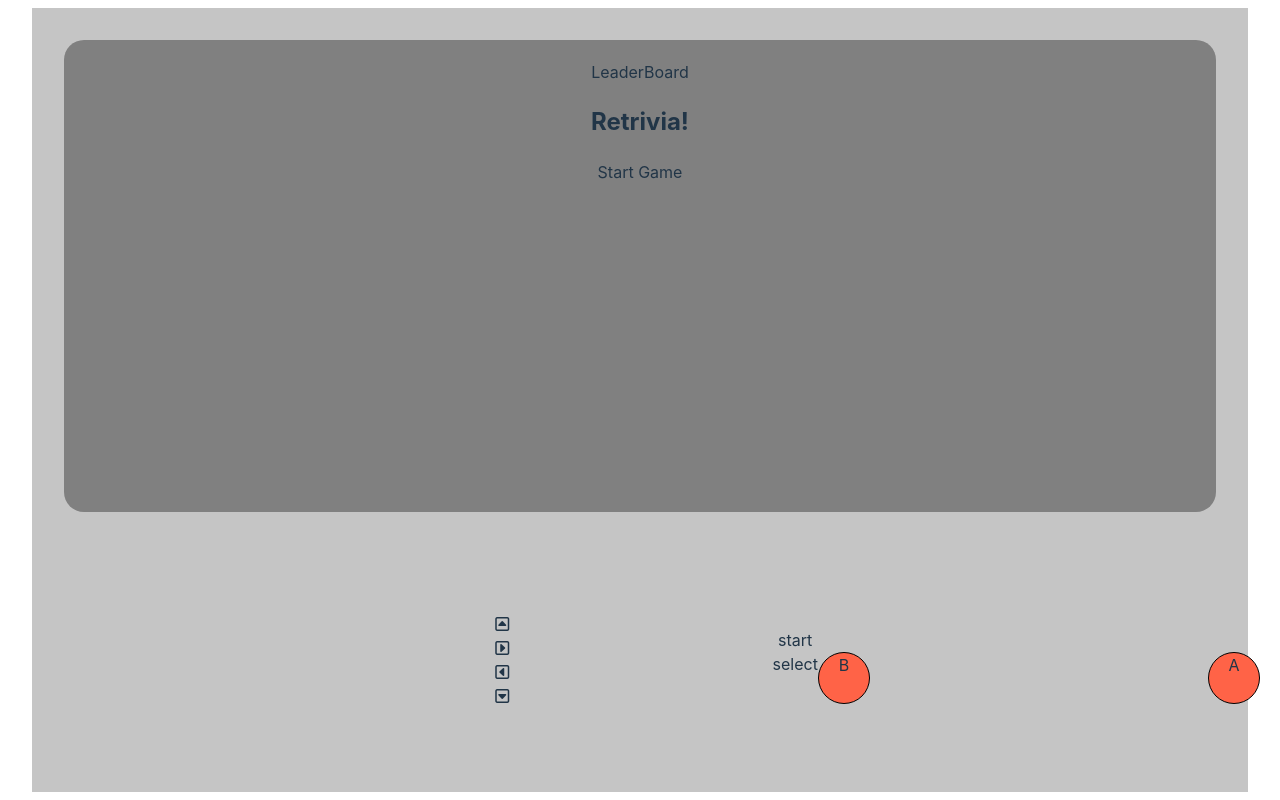
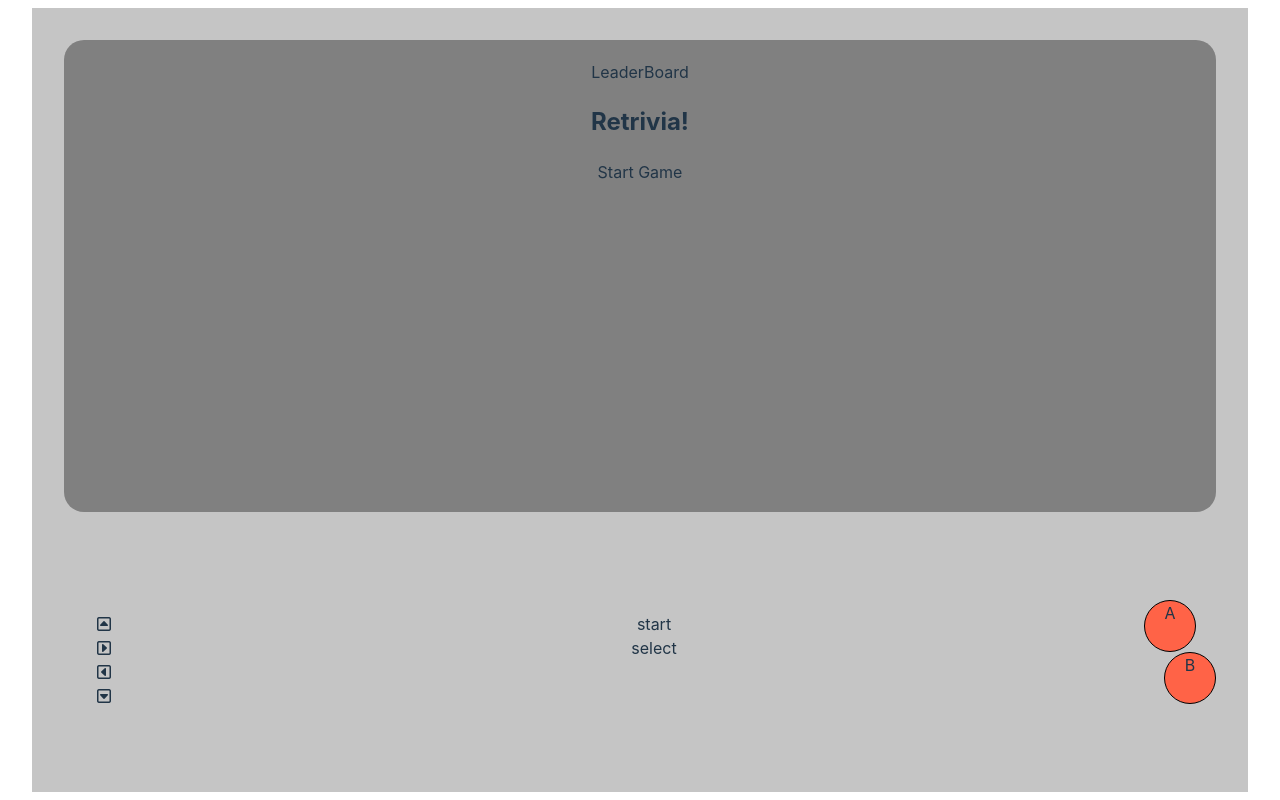
Before and after one commit to SaxtonGrey/retro-trivia-game, a React (Vite) app: page / in a window 1280 px wide. Built offline with nearby package versions, Linux system fonts and the light colour scheme.

Commit message:
fix styling on a-b btns

```diff
--- a/src/App.css
+++ b/src/App.css
@@ -24,7 +24,7 @@
 #controls-container {
   display: flex;
   flex-direction: row;
-  justify-content: center;
+  justify-content: space-between;
   align-items: center;
   height: 30%;
 }
@@ -33,7 +33,11 @@
   width: 80px;
   height: 80px;
   position: relative;
-  margin-right: 20%;
+}
+
+.start-select-btns {
+  width: 80px;
+  height: 80px;
 }
 
 .a-b-btns div {
@@ -46,7 +50,7 @@
 #a-btn,
 #b-btn {
   background-color: tomato;
-  position: absolute;
+  position: relative;
 }
 
 #a-btn {
```
